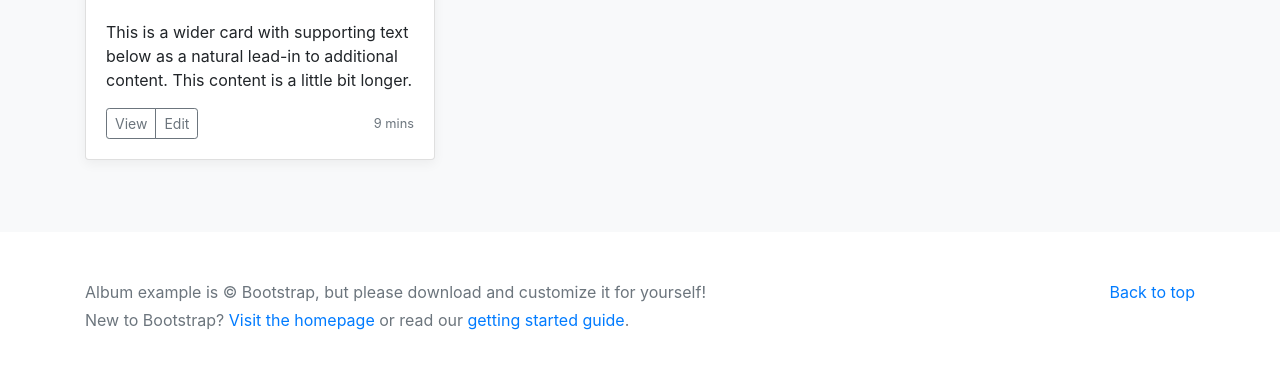
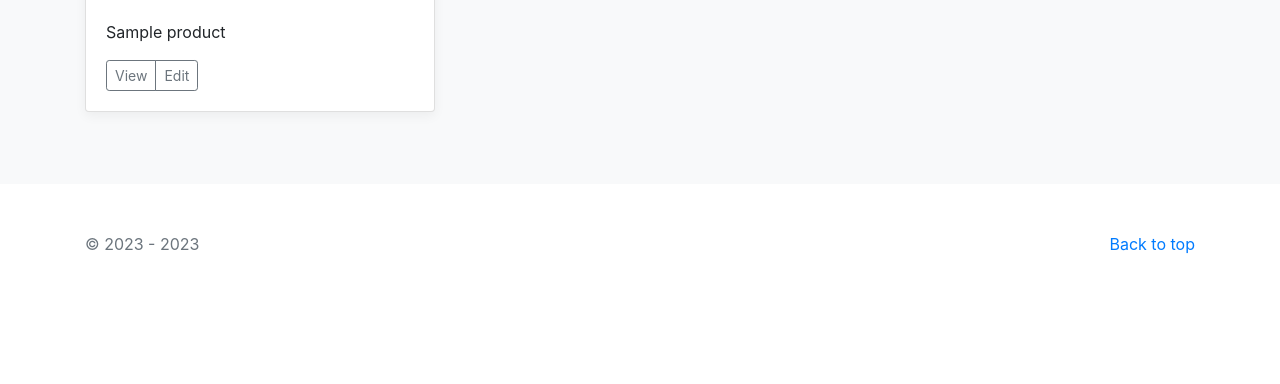
Before and after one commit to RomanKondratiuk/_Django_online_store, a Django app: page /products/ in a window 1280 px wide. Shown: the part 453-837 px from the top of the page. After the commit the page ends 707 px from the top, so only its background shows below. Run offline with Django 4.2, Linux system fonts and the light colour scheme; tables that the repository leaves empty hold one stand-in row (values such as "Sample post"); some libraries are stand-ins or nearby versions.

Commit message:
add info about products

```diff
--- a/catalog/models.py
+++ b/catalog/models.py
@@ -13,7 +13,7 @@ class Product(models.Model):
     last_modified_date = models.DateField()
 
     def __str__(self):
-        return f'{self.name} {self.description}'
+        return f' {self.name}'
 
     class Meta:
         verbose_name = 'product'
@@ -26,7 +26,7 @@ class Category(models.Model):
     description = models.TextField(verbose_name='description')
 
     def __str__(self):
-        return f'{self.name} {self.description}'
+        return f' {self.name}'
 
     class Meta:
         verbose_name = 'category'
--- a/catalog/templates/catalog/products.html
+++ b/catalog/templates/catalog/products.html
@@ -1,5 +1,6 @@
 {% load static %}
-<!doctype html>
+<!--<!doctype html>-->
+{{ '<' }}{{ '!DOCTYPE html>' }}
 <html lang="en">
 <head>
     <meta charset="utf-8">
@@ -85,14 +86,13 @@
                              data-src="holder.js/100px225?theme=thumb&bg=55595c&fg=eceeef&text=Thumbnail"
                              alt="Card image cap">
                         <div class="card-body">
-                            <p class="card-text">This is a wider card with supporting text below as a natural lead-in to
-                                additional content. This content is a little bit longer.</p>
+<!--                            <p class="card-text">{{ object | title }}</p>-->
+                            <p class="card-text">{{ object }}</p>
                             <div class="d-flex justify-content-between align-items-center">
                                 <div class="btn-group">
                                     <button type="button" class="btn btn-sm btn-outline-secondary">View</button>
                                     <button type="button" class="btn btn-sm btn-outline-secondary">Edit</button>
                                 </div>
-                                <small class="text-muted">9 mins</small>
                             </div>
                         </div>
                     </div>
@@ -109,9 +109,7 @@
         <p class="float-right">
             <a href="#">Back to top</a>
         </p>
-        <p>Album example is &copy; Bootstrap, but please download and customize it for yourself!</p>
-        <p>New to Bootstrap? <a href="../../">Visit the homepage</a> or read our <a href="../../getting-started/">getting
-            started guide</a>.</p>
+        <p>&copy; 2023 - {% now 'Y' %}</p>
     </div>
 </footer>
 
```
